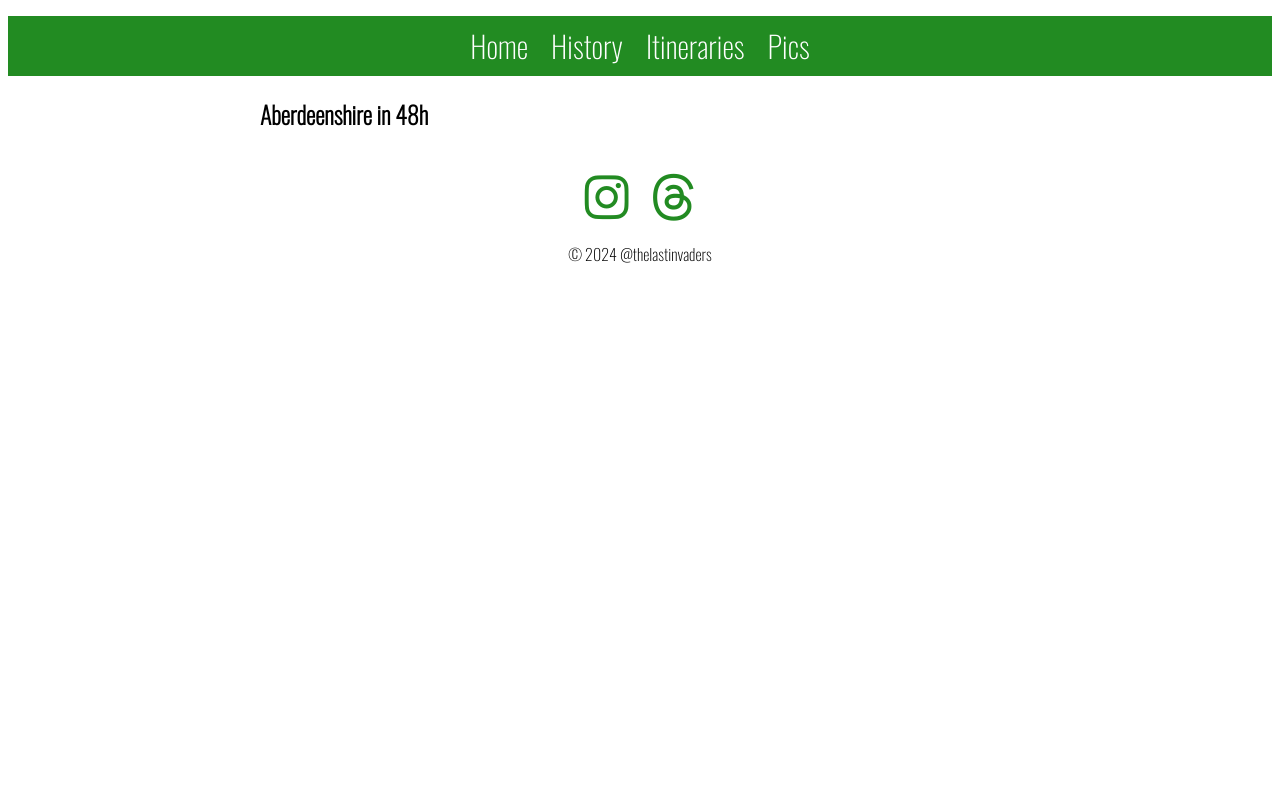
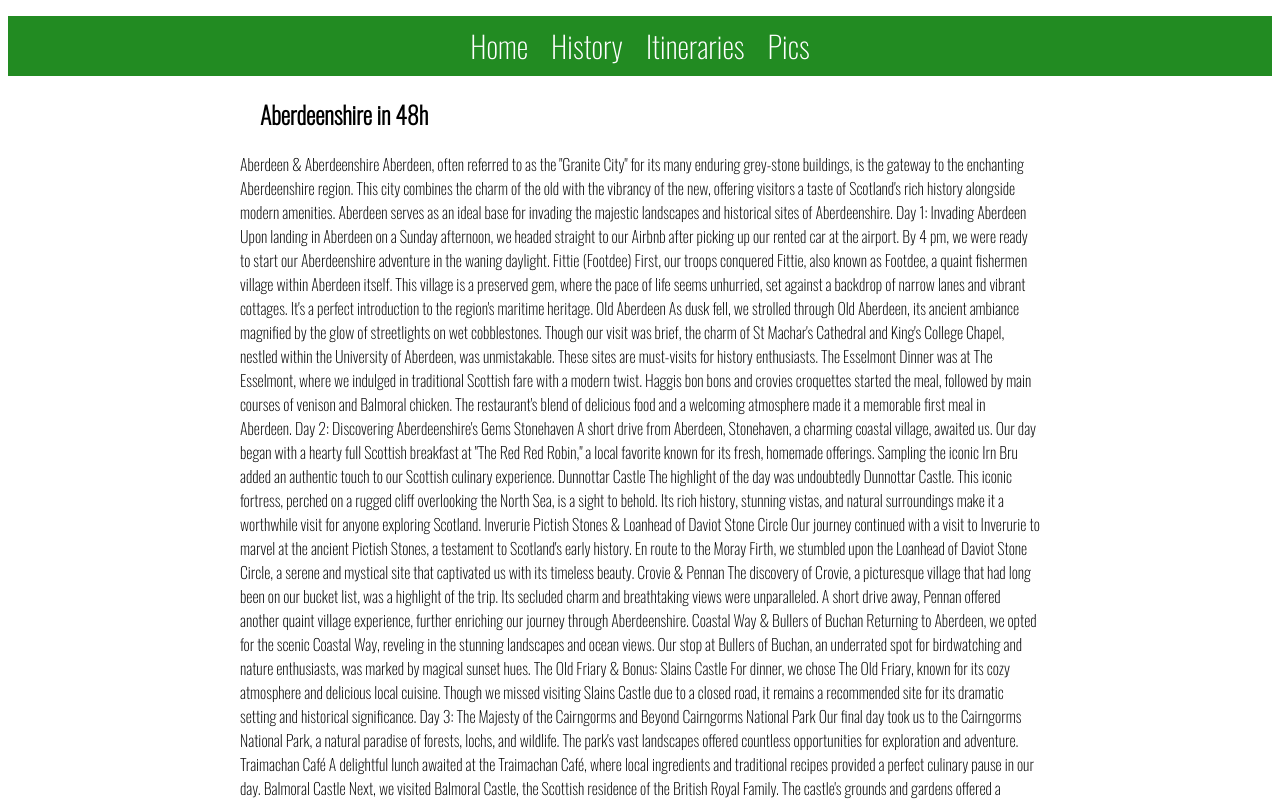
Before and after one commit to thelastinvaders/thelastinvaders.github.io, a plain HTML site: page aberdeenshire.html in a window 1280 px wide. Shown: the top 801 px of the page. Drawn offline with nearby package versions, Linux system fonts and the light colour scheme.

Commit message:
Update aberdeenshire.html

```diff
--- a/aberdeenshire.html
+++ b/aberdeenshire.html
@@ -108,6 +108,85 @@
                 <div class="content-wrapper">
                     <div class="text-container">
                         <h2>Aberdeenshire in 48h</h2>
+
+Aberdeen & Aberdeenshire
+
+Aberdeen, often referred to as the "Granite City" for its many enduring grey-stone buildings, is the gateway to the enchanting Aberdeenshire region. This city combines the charm of the old with the vibrancy of the new, offering visitors a taste of Scotland's rich history alongside modern amenities. Aberdeen serves as an ideal base for invading the majestic landscapes and historical sites of Aberdeenshire.
+
+Day 1: Invading Aberdeen
+
+Upon landing in Aberdeen on a Sunday afternoon, we headed straight to our Airbnb after picking up our rented car at the airport. By 4 pm, we were ready to start our Aberdeenshire adventure in the waning daylight.
+
+Fittie (Footdee)
+
+First, our troops conquered Fittie, also known as Footdee, a quaint fishermen village within Aberdeen itself. This village is a preserved gem, where the pace of life seems unhurried, set against a backdrop of narrow lanes and vibrant cottages. It's a perfect introduction to the region's maritime heritage.
+
+Old Aberdeen
+
+As dusk fell, we strolled through Old Aberdeen, its ancient ambiance magnified by the glow of streetlights on wet cobblestones. Though our visit was brief, the charm of St Machar's Cathedral and King's College Chapel, nestled within the University of Aberdeen, was unmistakable. These sites are must-visits for history enthusiasts.
+
+The Esselmont
+
+Dinner was at The Esselmont, where we indulged in traditional Scottish fare with a modern twist. Haggis bon bons and crovies croquettes started the meal, followed by main courses of venison and Balmoral chicken. The restaurant's blend of delicious food and a welcoming atmosphere made it a memorable first meal in Aberdeen.
+
+Day 2: Discovering Aberdeenshire's Gems
+
+Stonehaven
+
+A short drive from Aberdeen, Stonehaven, a charming coastal village, awaited us. Our day began with a hearty full Scottish breakfast at "The Red Red Robin," a local favorite known for its fresh, homemade offerings. Sampling the iconic Irn Bru added an authentic touch to our Scottish culinary experience.
+
+Dunnottar Castle
+
+The highlight of the day was undoubtedly Dunnottar Castle. This iconic fortress, perched on a rugged cliff overlooking the North Sea, is a sight to behold. Its rich history, stunning vistas, and natural surroundings make it a worthwhile visit for anyone exploring Scotland.
+
+Inverurie Pictish Stones & Loanhead of Daviot Stone Circle
+
+Our journey continued with a visit to Inverurie to marvel at the ancient Pictish Stones, a testament to Scotland's early history. En route to the Moray Firth, we stumbled upon the Loanhead of Daviot Stone Circle, a serene and mystical site that captivated us with its timeless beauty.
+
+Crovie & Pennan
+
+The discovery of Crovie, a picturesque village that had long been on our bucket list, was a highlight of the trip. Its secluded charm and breathtaking views were unparalleled. A short drive away, Pennan offered another quaint village experience, further enriching our journey through Aberdeenshire.
+
+Coastal Way & Bullers of Buchan
+
+Returning to Aberdeen, we opted for the scenic Coastal Way, reveling in the stunning landscapes and ocean views. Our stop at Bullers of Buchan, an underrated spot for birdwatching and nature enthusiasts, was marked by magical sunset hues.
+
+The Old Friary & Bonus: Slains Castle
+
+For dinner, we chose The Old Friary, known for its cozy atmosphere and delicious local cuisine. Though we missed visiting Slains Castle due to a closed road, it remains a recommended site for its dramatic setting and historical significance.
+
+Day 3: The Majesty of the Cairngorms and Beyond
+
+Cairngorms National Park
+
+Our final day took us to the Cairngorms National Park, a natural paradise of forests, lochs, and wildlife. The park's vast landscapes offered countless opportunities for exploration and adventure.
+
+Traimachan Café
+
+A delightful lunch awaited at the Traimachan Café, where local ingredients and traditional recipes provided a perfect culinary pause in our day.
+
+Balmoral Castle
+
+Next, we visited Balmoral Castle, the Scottish residence of the British Royal Family. The castle's grounds and gardens offered a glimpse into royal life and the natural beauty of the region.
+
+Craigievar Castle
+
+The fairytale-like Craigievar Castle, with its stunning pink façade and historical artifacts, was another highlight, showcasing Scotland's architectural diversity and heritage.
+
+Deeside Way Villages
+
+We concluded our journey with a leisurely drive through the villages along the Deeside Way, each offering its unique charm and history.
+
+Conclusion
+
+In just 48 hours, Aberdeenshire revealed its many treasures, from the rugged
+
+
+
+
+
+
+
                     </div>
                 </div>
             </div>
```
